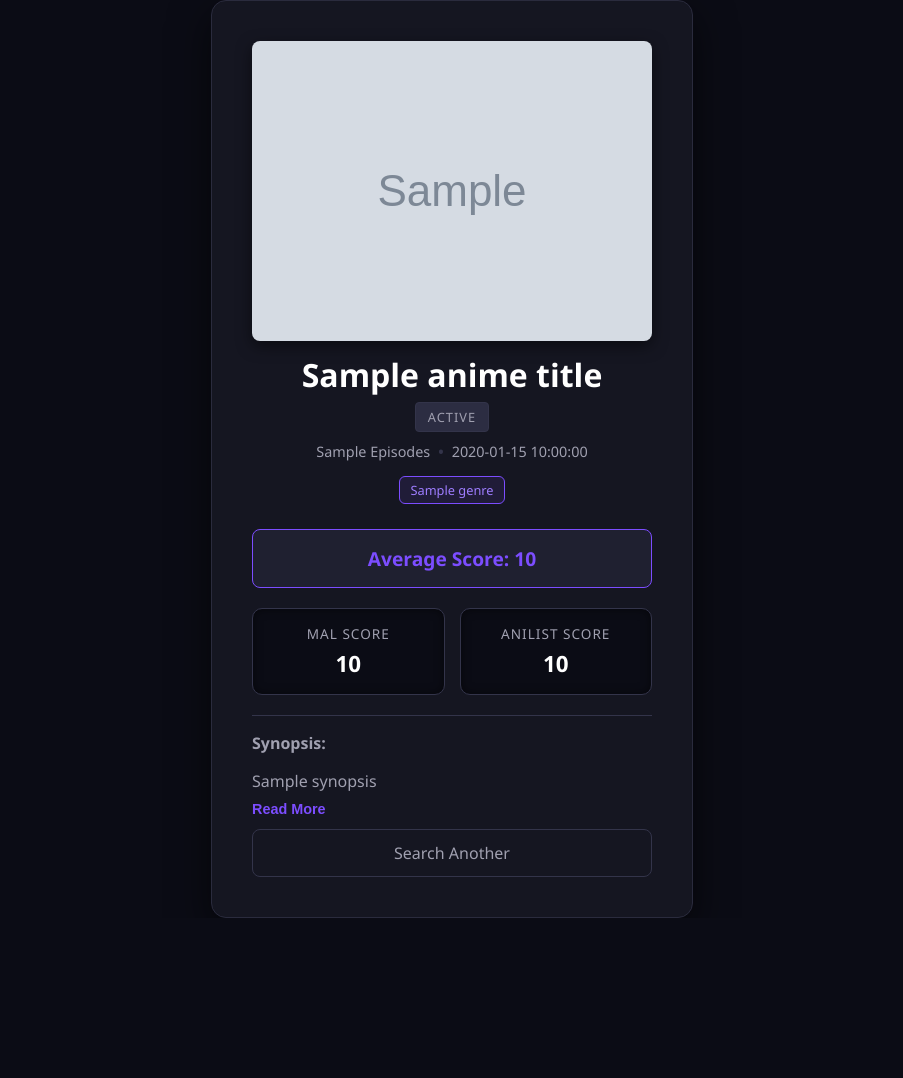
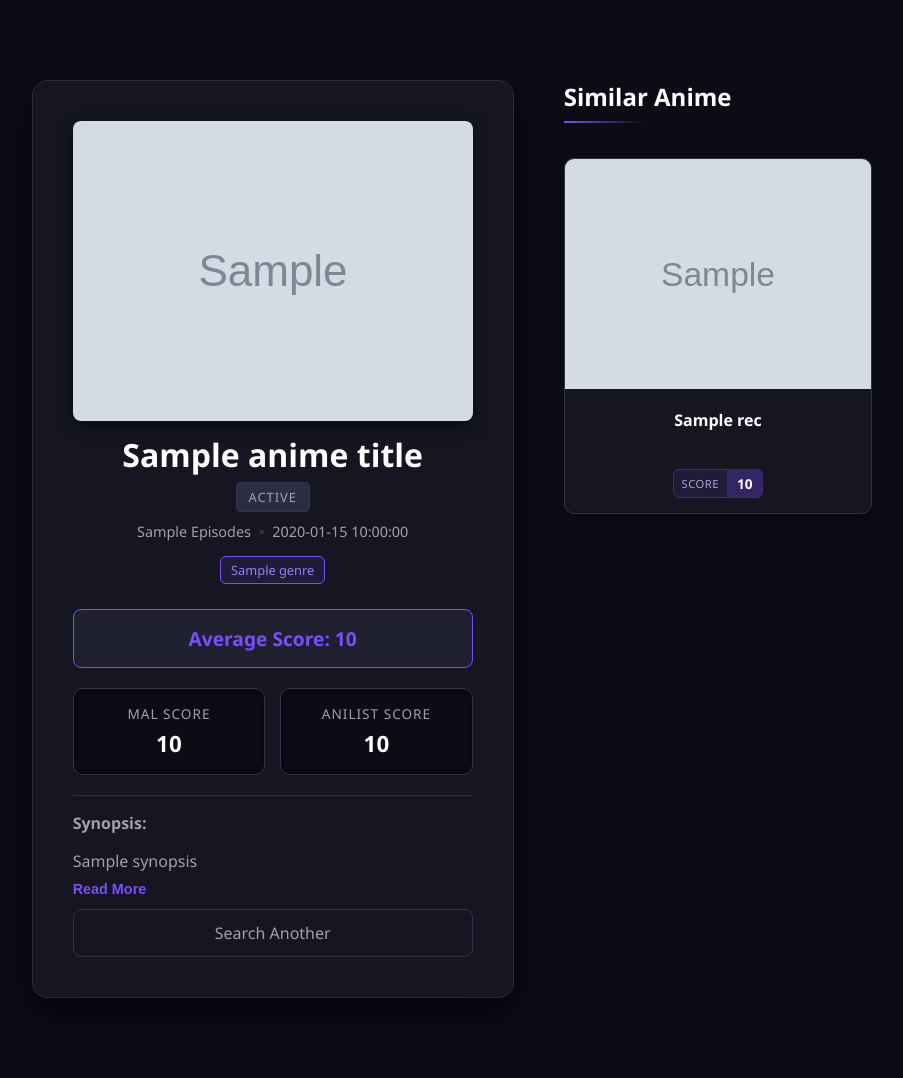
Before and after one commit to disori9/animesco, a Flask app: template templates/selected_anime.html in a window 1280 px wide. Shown: the whole page, without its empty margins (188-1091 px from the left). Before the commit the page ends 918 px from the top, so only its background shows below. Run offline with Flask 3, Linux system fonts and the light colour scheme; the template is opened without the code that fills it: most values are stand-ins (such as "Sample title", 1, 10 or a date in 2020); grey boxes marked "Sample" are stand-in pictures; parts of the project's set-up code (start-up, migrations or seed data) failed here and were passed over.

Commit message:
Add recommendations tab when selecting a show

```diff
--- a/app.py
+++ b/app.py
@@ -2,6 +2,7 @@ from flask import Flask, render_template, request
 from get_title import top_search_results
 from mal_results import *
 from anilist_results import *
+from recommender import *
 
 app = Flask(__name__)
 
@@ -39,9 +40,12 @@ def score():
 
         average_score = (mal_score + anilist_score) / 2
 
+        recommendations = get_smart_recommendations(mal_id)
+
         return render_template('selected_anime.html', anime_title=anime_title, average_score=average_score, mal_cover=mal_cover,
                                mal_score=mal_score, anilist_score=anilist_score, synopsis=synopsis, mal_status=mal_status, mal_genres=mal_genres,
-                               mal_episodes=mal_episodes, mal_date=mal_date)
+                               mal_episodes=mal_episodes, mal_date=mal_date,
+                               recommendations=recommendations)
     except ValueError as e:
         return f"<h1>Error</h1> <p>{e}</p> <a href='/'>Go Back</a>"
     except Exception as e:
--- a/static/style.css
+++ b/static/style.css
@@ -4,10 +4,12 @@ body {
     color: #e0e0e0;            /* Soft White text */
     font-family: 'Segoe UI', Tahoma, Geneva, Verdana, sans-serif;
     display: flex;
-    justify-content: center;
-    align-items: center;
+    justify-content: center; /* Horizontally centers content */
+    align-items: flex-start; /* Aligns to top so scroll works properly */
     min-height: 100vh;
     margin: 0;
+    padding-top: 40px; /* Gives some breathing room at the top */
+    padding-bottom: 40px;
 }
 
 /* 2. The Card Container (Shared by all pages) */
@@ -20,6 +22,7 @@ body {
     max-width: 400px;
     width: 90%;
     border: 1px solid #2a2b3d; /* Subtle border for definition */
+    margin: 0 auto; /* Centers the card horizontally */
 }
 
 /* A wider version of the card for the results grid */
@@ -30,19 +33,16 @@ body {
     box-shadow: 0 15px 40px rgba(0,0,0,0.6);
     text-align: center;
     border: 1px solid #2a2b3d;
-
-    /* THE CHANGE: */
     max-width: 1200px; /* Much wider! */
     width: 95%;
+    margin: 0 auto;
 }
 
 /* 3. Typography */
 h1 {
     color: #ffffff;
     font-weight: 600;
-    line-height: 1.2; /* Tightens the text height itself */
-
-    /* CHANGED: Removed top margin, reduced bottom from 20px to 5px */
+    line-height: 1.2;
     margin-top: 0;
     margin-bottom: 8px;
 }
@@ -100,14 +100,27 @@ button:hover, .btn:hover {
     transform: translateY(-2px); /* Slight lift effect */
 }
 
+/* Search again button */
+a.btn {
+    background-color: transparent;
+    border: 1px solid #33344a;
+    color: #a0a0b0;
+    margin-top: 10px;
+}
+
+a.btn:hover {
+    background-color: #1f2030;
+    border-color: #7c4dff;
+    color: #ffffff;
+    transform: translateY(-2px);
+}
+
 /* 7. Image Styling */
 .card img {
     border-radius: 8px;
     max-width: 100%;
     height: auto;
     box-shadow: 0 5px 15px rgba(0,0,0,0.5);
-
-    /* CHANGED: Reduced from 20px to 10px */
     margin-bottom: 10px;
 }
 
@@ -124,7 +137,6 @@ button:hover, .btn:hover {
 }
 
 /* --- Expander / Read More Styling --- */
-
 .synopsis-container {
     margin-top: 10px;
     border-top: 1px solid #33344a; /* Separator line */
@@ -132,7 +144,6 @@ button:hover, .btn:hover {
     text-align: left; /* Synopsis is better left-aligned */
 }
 
-/* State A: Collapsed (The default) */
 .synopsis-collapsed {
     display: -webkit-box;
     -webkit-line-clamp: 3; /* Show only 3 lines */
@@ -143,14 +154,12 @@ button:hover, .btn:hover {
     margin-bottom: 5px;
 }
 
-/* State B: Expanded (When button is clicked) */
 .synopsis-expanded {
     display: block; /* Show everything */
     color: #e0e0e0;
     margin-bottom: 10px;
 }
 
-/* The 'Read More' Link Button */
 .read-more-btn {
     background: none;
     border: none;
@@ -160,126 +169,122 @@ button:hover, .btn:hover {
     font-size: 0.9rem;
     font-weight: bold;
     text-decoration: none;
-    width: auto; /* Don't stretch across the screen */
+    width: auto;
     text-align: left;
 }
 
 .read-more-btn:hover {
     background: none;
-    color: #9e7dff; /* Lighter purple on hover */
-    transform: none; /* No movement needed here */
+    color: #9e7dff;
+    transform: none;
     text-decoration: underline;
 }
 
-/* Search again button */
-a.btn {
-    background-color: transparent; /* No background */
-    border: 1px solid #33344a;     /* Subtle border */
-    color: #a0a0b0;                /* Muted text color */
-    margin-top: 10px;              /* Small gap */
-}
-
-a.btn:hover {
-    background-color: #1f2030;     /* Slight highlight on hover */
-    border-color: #7c4dff;         /* Purple border on hover */
-    color: #ffffff;                /* White text on hover */
-    transform: translateY(-2px);
-}
-
 /* --- Side-by-Side Score Grid --- */
-
 .score-row {
-    display: flex;             /* This makes them sit side-by-side */
-    gap: 15px;                 /* Space between the two boxes */
-    margin-bottom: 20px;       /* Space below the boxes */
+    display: flex;
+    gap: 15px;
+    margin-bottom: 20px;
     justify-content: center;
 }
 
 .score-box {
-    background-color: #0b0c15; /* Darker than the main card for contrast */
+    background-color: #0b0c15;
     border: 1px solid #33344a;
     border-radius: 10px;
     padding: 15px 10px;
-    flex: 1;                   /* This ensures they are both equal width */
+    flex: 1;
     text-align: center;
-    box-shadow: inset 0 0 10px rgba(0,0,0,0.5); /* Inner shadow for depth */
+    box-shadow: inset 0 0 10px rgba(0,0,0,0.5);
 }
 
 .score-label {
-    display: block;            /* Put label on its own line */
+    display: block;
     font-size: 0.85rem;
-    color: #a0a0b0;            /* Muted text */
+    color: #a0a0b0;
     margin-bottom: 5px;
-    text-transform: uppercase; /* Makes it look like a header */
+    text-transform: uppercase;
     letter-spacing: 1px;
 }
 
 .score-value {
-    display: block;            /* Put number on its own line */
+    display: block;
     font-size: 1.4rem;
     font-weight: bold;
     color: #ffffff;
 }
 
-/* The container that holds all cards */
+/* --- Search Results Grid & Cards --- */
 .results-grid {
-    display: flex;             /* This aligns items horizontally */
-    flex-wrap: wrap;           /* This lets them drop to the next line if screen is narrow */
-    justify-content: center;   /* Centers the grid on the screen */
-    gap: 20px;                 /* Adds space between the cards */
-    padding: 20px;             /* Adds breathing room around the edges */
+    display: flex;
+    flex-wrap: wrap;
+    justify-content: center;
+    gap: 20px;
+    padding: 20px;
 }
 
-/* This class makes a button look like a card */
 .search-card-clickable {
-    /* 1. Reset default button styles */
     background: none;
     border: none;
     padding: 0;
     cursor: pointer;
-    font-family: inherit; /* Keep your font */
-
-    /* 2. Apply the Card Look */
+    font-family: inherit;
     background-color: #151621;
     border: 1px solid #33344a;
     border-radius: 10px;
     width: 200px;
+
+    height: 100%;
+
     display: flex;
     flex-direction: column;
     align-items: center;
     text-align: center;
     box-shadow: 0 5px 15px rgba(0,0,0,0.3);
     transition: transform 0.2s, box-shadow 0.2s;
-    overflow: hidden; /* Keeps content inside rounded corners */
+    overflow: hidden;
 }
 
-/* Hover Effect: Lift the whole card up */
 .search-card-clickable:hover {
     transform: translateY(-5px);
-    box-shadow: 0 10px 25px rgba(124, 77, 255, 0.3); /* Purple glow */
+    box-shadow: 0 10px 25px rgba(124, 77, 255, 0.3);
     border-color: #7c4dff;
 }
 
-/* Image Styling */
 .search-card-clickable img {
     width: 100%;
     height: 250px;
     object-fit: cover;
-    margin-bottom: 0; /* Image touches the text box directly */
+    margin-bottom: 0;
 }
 
-/* Text Container Styling */
 .search-info {
     padding: 15px;
     width: 100%;
-    box-sizing: border-box; /* Ensures padding doesn't break width */
+    box-sizing: border-box;
+
+    display: flex;
+    flex-direction: column;
+    justify-content: space-between;
+    flex-grow: 1;
 }
 
 .search-info h3 {
     font-size: 1rem;
     margin: 5px 0;
     color: #fff;
-    pointer-events: none; /* Prevents text selection flickering on click */
+    pointer-events: none;
+
+    /* NEW: Line Clamping Magic */
+    display: -webkit-box;
+    -webkit-line-clamp: 2; /* Change to 3 if you prefer slightly taller text areas */
+    -webkit-box-orient: vertical;
+    overflow: hidden;
+    text-overflow: ellipsis;
+
+    /* Optional: A fixed line height makes sure even 1-line titles take up the same space as 2-line titles */
+    line-height: 1.4;
+    min-height: 2.8em; /* 1.4 x 2 lines */
 }
 
 .search-info p {
@@ -290,20 +295,14 @@ a.btn:hover {
 }
 
 /* --- Metadata (Status & Genres) --- */
-
 .metadata-row {
     display: flex;
     flex-direction: column;
     align-items: center;
-
-    /* CHANGED: Reduced gap between Status and Genres to 5px */
     gap: 5px;
-
-    /* Keeps a healthy gap before the Score starts */
     margin-bottom: 25px;
 }
 
-/* Status Badge (e.g., "Finished Airing") */
 .status-badge {
     background-color: #2c2d42;
     color: #a0a0b0;
@@ -315,41 +314,204 @@ a.btn:hover {
     border: 1px solid #33344a;
 }
 
-/* Container for the Genre tags */
+.sub-details {
+    color: #a0a0b0;
+    font-size: 0.9rem;
+    margin-top: 5px;
+    display: flex;
+    align-items: center;
+    gap: 8px;
+}
+
+.separator {
+    color: #33344a;
+    font-weight: bold;
+}
+
 .genre-container {
     display: flex;
     flex-wrap: wrap;
     justify-content: center;
-    gap: 8px; /* Space between tags */
+    gap: 8px;
     margin-top: 10px;
 }
 
-/* Individual Genre Tag */
 .genre-tag {
     background-color: rgba(124, 77, 255, 0.1);
     color: #9e7dff;
     border: 1px solid #7c4dff;
     padding: 4px 10px;
-
-    /* CHANGED: From 15px (Pill) to 6px (Curved Rectangle) */
     border-radius: 6px;
-
     font-size: 0.8rem;
     font-weight: 500;
 }
 
-/* The container for the new info line */
-.sub-details {
-    color: #a0a0b0;  /* Muted grey */
-    font-size: 0.9rem;
-    margin-top: 5px; /* Tiny space below status */
+/* =========================================
+   NEW: BOTTOM RECOMMENDATIONS SECTION
+   ========================================= */
+
+/* Creates a wrapper to hold the main card and recommendations in a vertical column */
+.page-wrapper {
+    display: flex;
+    flex-direction: column;
+    align-items: center;
+    width: 100%;
+}
+
+.section-header {
+    text-align: left;
+    margin-bottom: 25px;
+
+    /* NEW: Sticky Header Magic */
+    position: sticky;
+    top: 0; /* Sticks to the very top of the window */
+    background-color: #0b0c15; /* Matches your midnight background */
+    z-index: 10; /* Keeps it above the scrolling cards */
+
+    /* Adds a little padding so it looks clean when cards slide under it */
+    padding-top: 20px;
+    padding-bottom: 10px;
+    margin-top: -20px;
+}
+
+.section-header h2 {
+    color: #ffffff;
+    font-size: 1.5rem;
+    margin: 0 0 8px 0;
+    font-weight: 600;
+}
+
+.header-line {
+    border: none;
+    height: 2px;
+    background: linear-gradient(90deg, #7c4dff, transparent);
+    margin: 0;
+    width: 80px;
+}
+
+.mini-card {
+    width: 100%;
+}
+
+.mini-card img {
+    height: 230px;
+    object-fit: cover;
+}
+
+/* --- New Split Badge Design --- */
+.rec-badge {
+    display: inline-flex;
+
+    border-radius: 6px;
+    overflow: hidden;
+    border: 1px solid rgba(124, 77, 255, 0.4);
+
+    /* Optional: center it horizontally */
+    align-self: center;
+    margin-top: 15px;
+}
+
+.rec-label {
+    background: rgba(124, 77, 255, 0.1);
+    padding: 4px 8px;
+    font-size: 0.7rem;
+    color: #a3a3cc;
+    text-transform: uppercase;
+    letter-spacing: 0.5px;
     display: flex;
     align-items: center;
-    gap: 8px;
 }
 
-/* The dot between the two items */
-.separator {
-    color: #33344a; /* Very subtle dark dot */
+.rec-value {
+    background: rgba(124, 77, 255, 0.3);
+    padding: 4px 10px;
+    font-size: 0.85rem;
+    color: #ffffff;
     font-weight: bold;
+    display: flex;
+    align-items: center;
 }
+
+/* =========================================
+   STICKY SIDE-BY-SIDE LAYOUT
+   ========================================= */
+
+/* The giant wrapper holding both columns */
+.page-split-layout {
+    display: flex;
+    flex-direction: row;
+    justify-content: center;
+
+    /* CRITICAL: flex-start prevents the left column from stretching
+       to match the right column's height. Sticky won't work without this! */
+    align-items: flex-start;
+
+    gap: 50px;
+    max-width: 1400px; /* Gives plenty of room for both sections */
+    margin: 40px auto;
+    padding: 0 20px;
+    box-sizing: border-box;
+}
+
+/* LEFT COLUMN: The Main Anime Card */
+.left-column {
+    flex: 0 0 auto;
+
+    /* THE MAGIC TRICK */
+    position: sticky;
+    top: 40px; /* It locks in place 40px from the top of the browser window */
+    z-index: 10; /* Ensures it stays on top of anything else while scrolling */
+}
+
+/* RIGHT COLUMN: The Recommendations */
+.right-column {
+    flex: 1; /* Takes up all remaining space */
+    max-width: 900px;
+}
+
+/* --- Vertical Recommendations Grid --- */
+.recs-grid-vertical {
+    display: grid;
+    /* This stops them from stretching full width! */
+    grid-template-columns: repeat(auto-fill, minmax(160px, 1fr));
+    gap: 20px;
+}
+
+.mini-card {
+    width: 100%;
+}
+
+.mini-card img {
+    height: 230px;
+    object-fit: cover;
+}
+
+/* --- The Split --- */
+.rec-badge {
+    display: inline-flex;
+    margin-top: 10px;
+    border-radius: 6px;
+    overflow: hidden;
+    border: 1px solid rgba(124, 77, 255, 0.4);
+}
+
+.rec-label {
+    background: rgba(124, 77, 255, 0.1);
+    padding: 4px 8px;
+    font-size: 0.7rem;
+    color: #a3a3cc;
+    text-transform: uppercase;
+    letter-spacing: 0.5px;
+    display: flex;
+    align-items: center;
+}
+
+.rec-value {
+    background: rgba(124, 77, 255, 0.3);
+    padding: 4px 10px;
+    font-size: 0.85rem;
+    color: #ffffff;
+    font-weight: bold;
+    display: flex;
+    align-items: center;
+}
--- a/templates/selected_anime.html
+++ b/templates/selected_anime.html
@@ -5,6 +5,9 @@
     <link rel="stylesheet" href="{{ url_for('static', filename='style.css') }}">
 </head>
 <body>
+
+    <div class="page-split-layout">
+        <div class="left-column">
             <div class="card">
                 <img src="{{ mal_cover }}" alt="Anime Cover">
                 <h1>{{ anime_title }}</h1>
@@ -51,23 +54,50 @@
 
                 <a href="/" class="btn">Search Another</a>
             </div>
+        </div>
+        <div class="right-column">
+            <div class="section-header">
+                <h2>Similar Anime</h2>
+                <hr class="header-line">
+            </div>
+
+            <div class="recs-grid-vertical">
+                {% for rec in recommendations %}
+                <form action="/score" method="POST" style="display: contents;">
+                    <input type="hidden" name="mal_id" value="{{ rec.mal_id }}">
+                    <input type="hidden" name="anime_title" value="{{ rec.title }}">
+
+                    <button type="submit" class="search-card-clickable mini-card">
+                        <img src="{{ rec.cover }}" alt="cover">
+                        <div class="search-info">
+                            <h3>{{ rec.title }}</h3>
+
+                            <div class="rec-badge">
+                                <span class="rec-label">Score</span>
+                                <span class="rec-value">{{ rec.smart_score }}</span>
+                            </div>
+
+                        </div>
+                    </button>
+                </form>
+                {% endfor %}
+            </div>
+        </div>
+    </div>
 
     <script>
         function toggleSynopsis() {
             var text = document.getElementById("synopsisText");
             var btn = document.getElementById("toggleBtn");
 
-            // Check if it is currently collapsed
             if (text.classList.contains("synopsis-collapsed")) {
-                // Expand it
                 text.classList.remove("synopsis-collapsed");
                 text.classList.add("synopsis-expanded");
-                btn.innerText = "Read Less"; // Change button text
+                btn.innerText = "Read Less";
             } else {
-                // Collapse it
                 text.classList.remove("synopsis-expanded");
                 text.classList.add("synopsis-collapsed");
-                btn.innerText = "Read More"; // Reset button text
+                btn.innerText = "Read More";
             }
         }
     </script>
```
Lines whose indentation alone changed are shown as unchanged.
